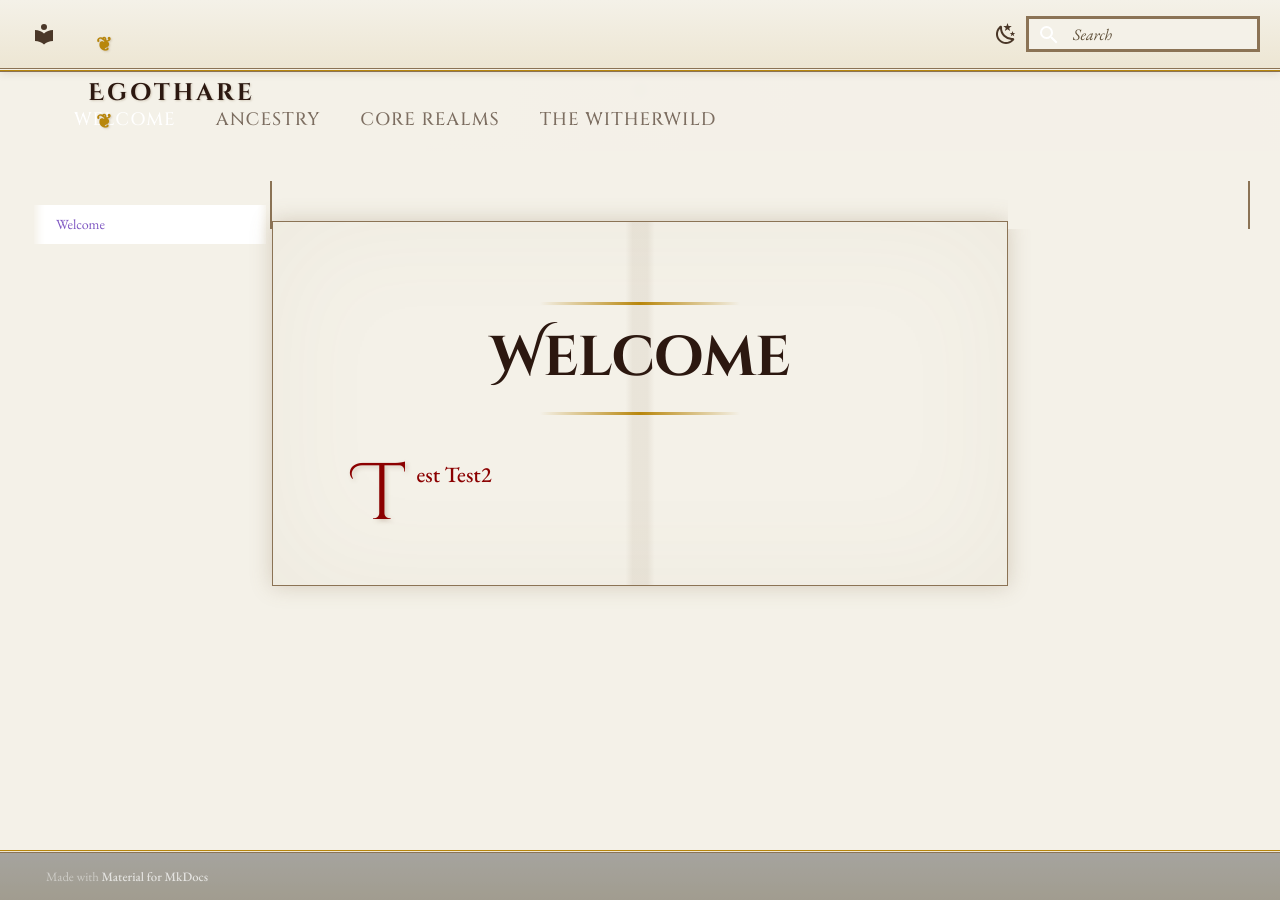
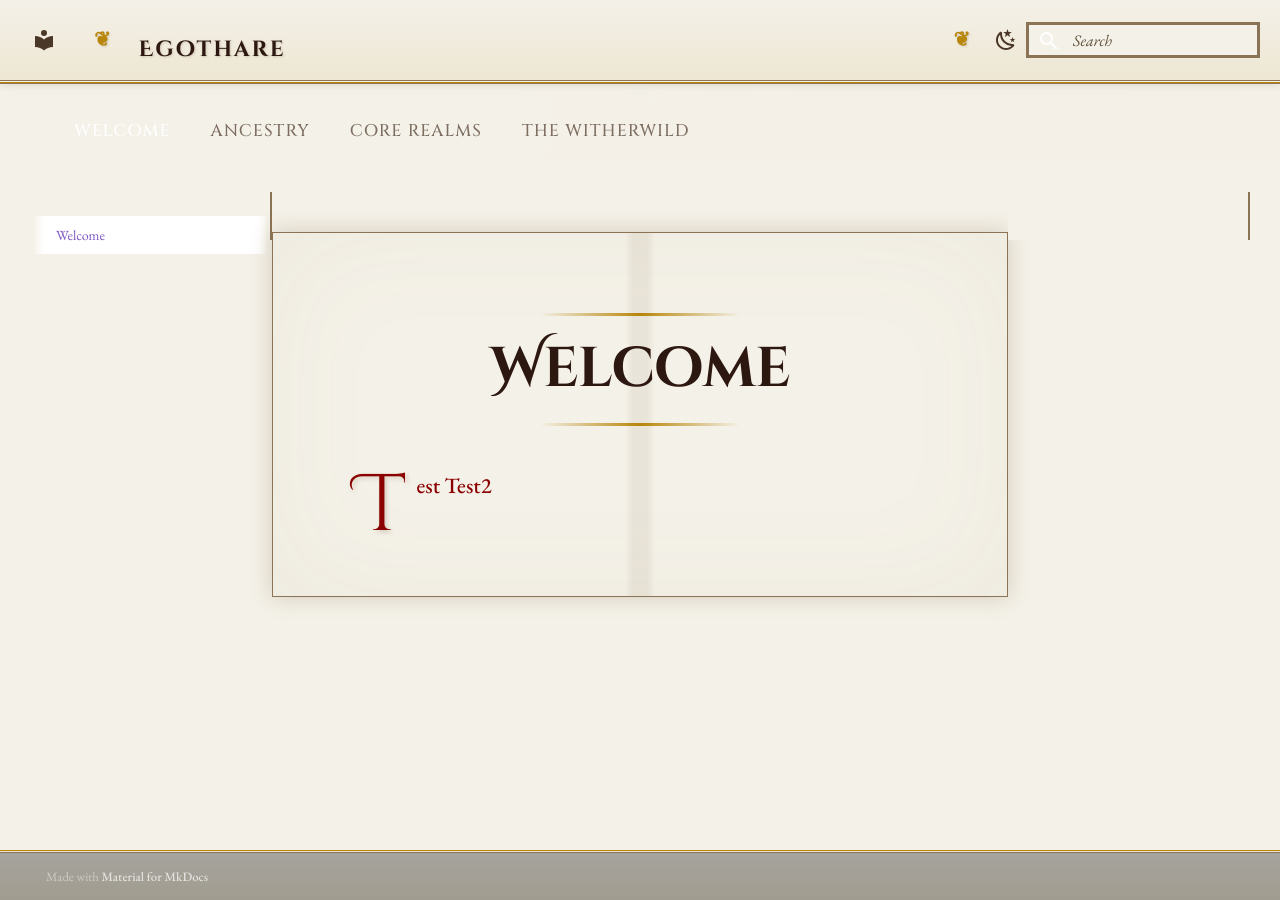
Before and after one commit to saurbre8/Egothare, an MkDocs documentation site: the page built from docs/index.md, in a window 1280 px wide. Built offline with MkDocs 1.6.1 and Material for MkDocs 9.7.7, drawn with Linux system fonts in a browser that asks for light colours.

Commit message:
header changes

```diff
--- a/docs/stylesheets/extra.css
+++ b/docs/stylesheets/extra.css
@@ -56,8 +56,9 @@ body {
   border-bottom: 3px double var(--border-brown);
   position: relative;
   height: auto;
-  min-height: 3rem;
+  min-height: 4rem;
   padding: 0.5rem 0;
+  z-index: 10;
 }
 
 .md-header::after {
@@ -73,6 +74,11 @@ body {
 .md-header__inner {
   max-width: 100%;
   padding: 0 1rem;
+  display: flex;
+  align-items: center;
+  justify-content: space-between;
+  height: 100%;
+  min-height: 3rem;
 }
 
 .md-header__title {
@@ -80,22 +86,47 @@ body {
   font-weight: 700;
   color: var(--ink-dark);
   text-shadow: 1px 1px 2px rgba(139, 115, 85, 0.3);
-  letter-spacing: 3px;
+  letter-spacing: 2px;
   position: relative;
-  font-size: 1.2rem;
+  font-size: 1.1rem;
   margin: 0;
   padding: 0.5rem 0;
   white-space: nowrap;
   overflow: visible;
   max-width: none;
+  flex-shrink: 0;
+  display: inline-flex;
+  align-items: center;
+  z-index: 11;
+}
+
+/* Fix the md-ellipsis span inside the title */
+.md-header__title .md-ellipsis {
+  overflow: visible !important;
+  text-overflow: clip !important;
+  white-space: nowrap !important;
+  display: inline !important;
+  max-width: none !important;
+  width: auto !important;
+  position: static !important;
+  vertical-align: baseline !important;
 }
 
 .md-header__title::before,
 .md-header__title::after {
   content: "❦";
   color: var(--accent-gold);
-  font-size: 0.8em;
-  margin: 0 8px;
+  font-size: 0.9em;
+  margin: 0 6px;
+  display: inline-block;
+  vertical-align: middle;
+}
+
+/* Ensure header topic/breadcrumb doesn't overlap */
+.md-header__topic {
+  position: relative;
+  z-index: 9;
+  margin-left: 1rem;
 }
 
 /* Fix navigation tabs positioning */
@@ -103,16 +134,22 @@ body {
   background: rgba(244, 241, 232, 0.95);
   border-top: 1px solid var(--border-brown);
   margin-top: 0;
+  position: relative;
+  z-index: 8;
+  clear: both;
 }
 
 .md-tabs__list {
   margin: 0;
   padding: 0 1rem;
+  display: flex;
+  flex-wrap: wrap;
 }
 
 .md-tabs__item {
   height: auto;
   padding: 0.5rem 0;
+  flex-shrink: 0;
 }
 
 .md-tabs__link {
@@ -123,8 +160,10 @@ body {
   border-radius: 0;
   text-transform: uppercase;
   letter-spacing: 1px;
-  font-size: 0.9rem;
+  font-size: 0.85rem;
   transition: all 0.3s ease;
+  display: block;
+  white-space: nowrap;
 }
 
 .md-tabs__link:hover,
@@ -139,6 +178,9 @@ body {
   margin: 0 0.2rem;
   padding: 0.2rem;
   color: var(--ink-medium);
+  position: relative;
+  z-index: 11;
+  flex-shrink: 0;
 }
 
 .md-header__button:hover {
@@ -148,6 +190,9 @@ body {
 /* Ensure search doesn't overlap */
 .md-search {
   padding: 0.2rem 0;
+  position: relative;
+  z-index: 11;
+  flex-shrink: 0;
 }
 
 .md-search__form {
@@ -158,15 +203,23 @@ body {
 
 /* Mobile responsive header */
 @media screen and (max-width: 768px) {
+  .md-header {
+    min-height: 3.5rem;
+  }
+
+  .md-header__inner {
+    min-height: 2.5rem;
+  }
+
   .md-header__title {
     font-size: 1rem;
-    letter-spacing: 2px;
+    letter-spacing: 1px;
   }
 
   .md-header__title::before,
   .md-header__title::after {
-    font-size: 0.7em;
-    margin: 0 5px;
+    font-size: 0.8em;
+    margin: 0 4px;
   }
 
   .md-tabs__link {
@@ -183,6 +236,11 @@ body {
 
   .md-header__title {
     letter-spacing: 1px;
+    font-size: 0.9rem;
+  }
+
+  .md-header__inner {
+    flex-wrap: wrap;
   }
 }
 
```
